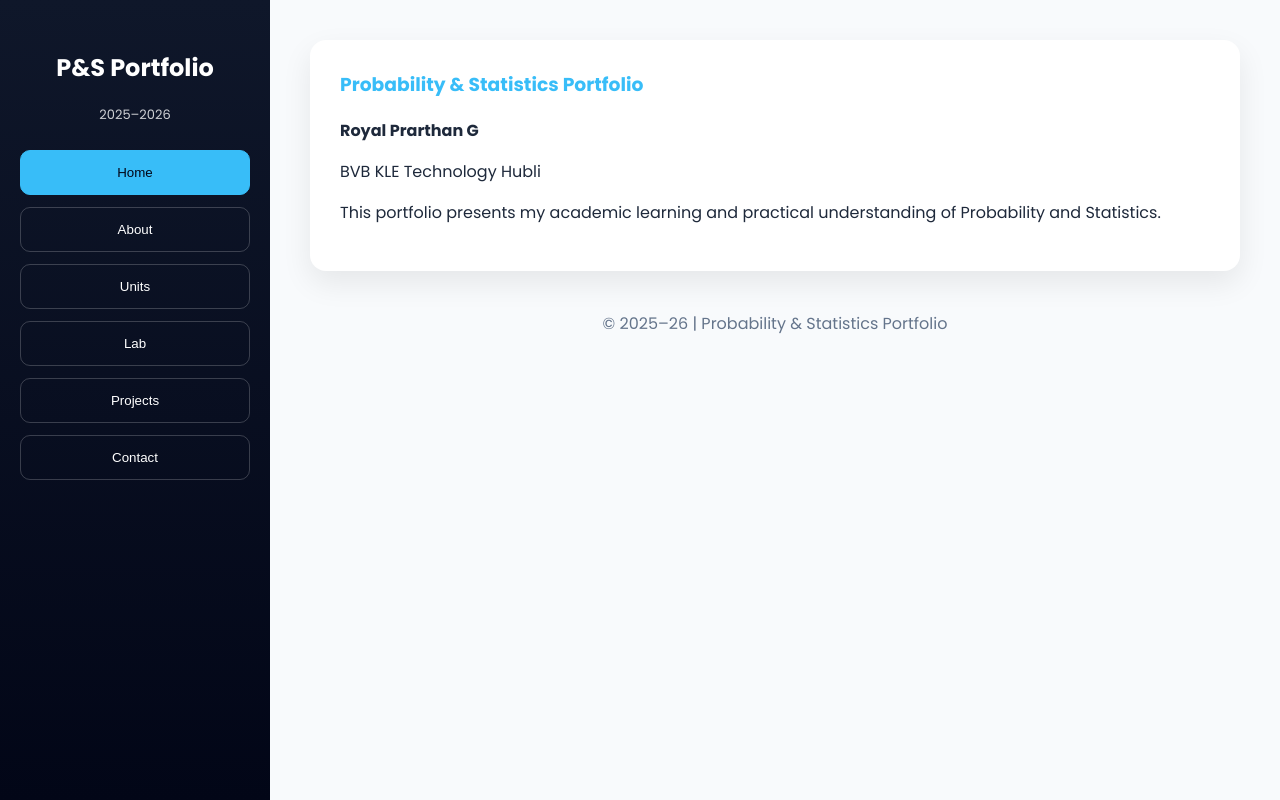
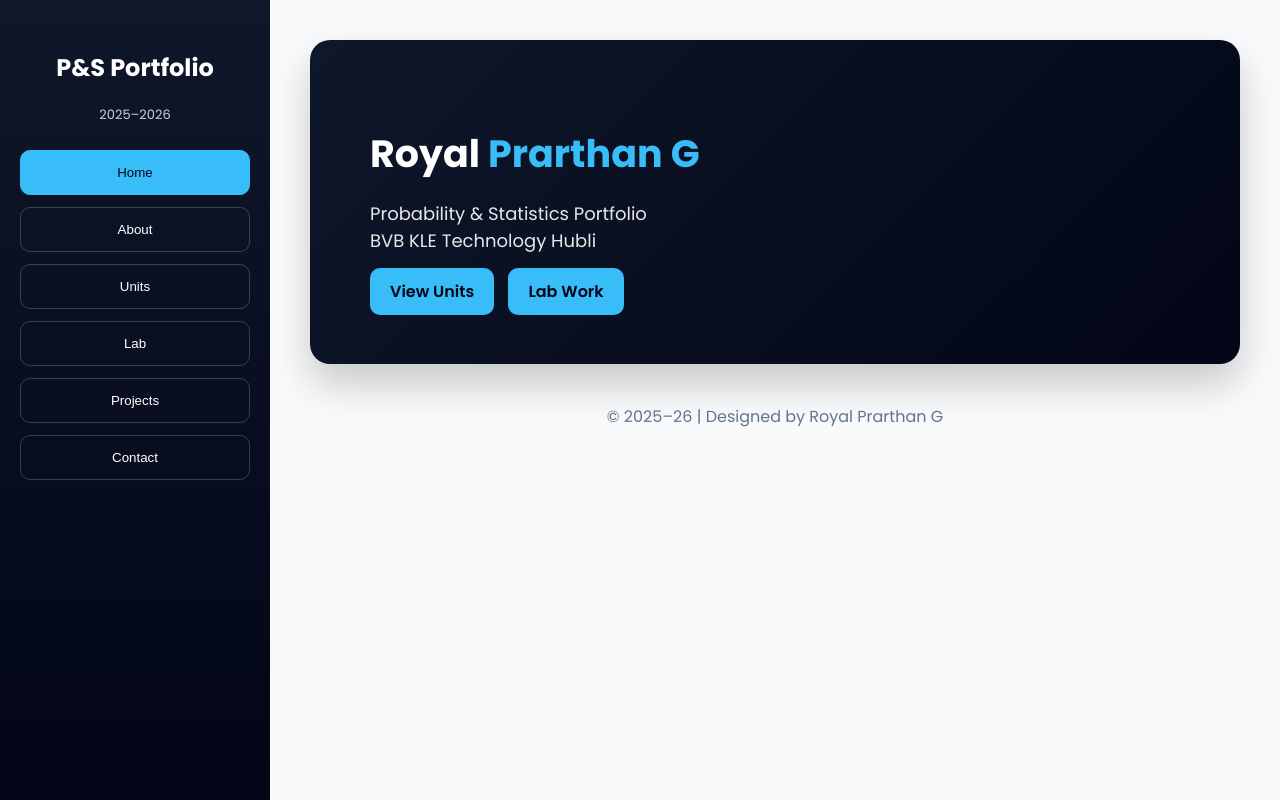
Before and after one commit to royalprathan/ps-portfolio, a plain HTML site: page index.html in a window 1280 px wide. Drawn offline with Linux system fonts and the light colour scheme.

Commit message:
Add files via upload

```diff
--- a/index.html
+++ b/index.html
@@ -3,7 +3,7 @@
 <head>
 <meta charset="UTF-8">
 <meta name="viewport" content="width=device-width, initial-scale=1.0">
-<title>Probability & Statistics Portfolio</title>
+<title>Royal Prarthan G | P&S Portfolio</title>
 
 <link href="https://fonts.googleapis.com/css2?family=Poppins:wght@300;400;600;700&display=swap" rel="stylesheet">
 
@@ -80,7 +80,7 @@ body{
 
 .section{
     display:none;
-    animation:fade 0.4s ease;
+    animation:fade 0.5s ease;
 }
 
 .section.active{
@@ -88,16 +88,53 @@ body{
 }
 
 @keyframes fade{
-    from{opacity:0; transform:translateY(10px);}
+    from{opacity:0; transform:translateY(15px);}
     to{opacity:1; transform:translateY(0);}
+}
+
+/* Hero */
+.hero{
+    background:linear-gradient(135deg,#0f172a,#020617);
+    color:#fff;
+    padding:60px;
+    border-radius:20px;
+    box-shadow:0 20px 40px rgba(0,0,0,0.2);
+}
+
+.hero h1{
+    font-size:38px;
+    margin-bottom:10px;
+}
+
+.hero p{
+    font-size:18px;
+    opacity:0.9;
+}
+
+.hero span{
+    color:var(--accent);
+}
+
+.hero .btns{
+    margin-top:25px;
+}
+
+.hero a{
+    text-decoration:none;
+    padding:12px 20px;
+    margin-right:10px;
+    border-radius:10px;
+    background:var(--accent);
+    color:#020617;
+    font-weight:600;
 }
 
 /* Cards */
 .card{
     background:var(--card);
     padding:30px;
-    border-radius:16px;
-    box-shadow:0 12px 30px rgba(0,0,0,0.08);
+    border-radius:18px;
+    box-shadow:0 15px 35px rgba(0,0,0,0.08);
     margin-bottom:30px;
 }
 
@@ -129,12 +166,12 @@ th{
     height:12px;
     border-radius:20px;
     overflow:hidden;
-    margin-top:10px;
 }
 
 .progress span{
     display:block;
     height:100%;
+    width:100%;
     background:linear-gradient(90deg,#38bdf8,#0ea5e9);
 }
 
@@ -180,11 +217,15 @@ th{
 
 <!-- HOME -->
 <div id="home" class="section active">
-    <div class="card">
-        <h3>Probability & Statistics Portfolio</h3>
-        <p><b>Royal Prarthan G</b></p>
-        <p>BVB KLE Technology Hubli</p>
-        <p>This portfolio presents my academic learning and practical understanding of Probability and Statistics.</p>
+    <div class="hero">
+        <h1>Royal <span>Prarthan G</span></h1>
+        <p>Probability & Statistics Portfolio<br>
+        BVB KLE Technology Hubli</p>
+
+        <div class="btns">
+            <a href="#" onclick="openSec('units',document.querySelectorAll('.sidebar button')[2])">View Units</a>
+            <a href="#" onclick="openSec('lab',document.querySelectorAll('.sidebar button')[3])">Lab Work</a>
+        </div>
     </div>
 </div>
 
@@ -192,28 +233,16 @@ th{
 <div id="about" class="section">
     <div class="card">
         <h3>About Me</h3>
-        <p>I am Royal Prarthan G, a student of BVB KLE Technology Hubli. This portfolio reflects my learning in Probability and Statistics during the academic year 2025–2026.</p>
+        <p>I am Royal Prarthan G, a student of BVB KLE Technology Hubli. This portfolio represents my academic learning and practical understanding of Probability and Statistics during the academic year 2025–2026.</p>
     </div>
 </div>
 
 <!-- UNITS -->
 <div id="units" class="section">
-    <div class="card">
-        <h3>Unit 1: Introduction to Statistics</h3>
-        <p>Definition, data types, variables, measures of central tendency and dispersion.</p>
-    </div>
-    <div class="card">
-        <h3>Unit 2: Probability</h3>
-        <p>Sample space, conditional probability, Bayes’ theorem.</p>
-    </div>
-    <div class="card">
-        <h3>Unit 3: Random Variables</h3>
-        <p>Discrete and continuous random variables, expectation and variance.</p>
-    </div>
-    <div class="card">
-        <h3>Unit 4: Statistical Distributions</h3>
-        <p>Binomial, Poisson and Normal distributions.</p>
-    </div>
+    <div class="card"><h3>Unit 1: Introduction to Statistics</h3><p>Data types, variables, measures of central tendency and dispersion.</p></div>
+    <div class="card"><h3>Unit 2: Probability</h3><p>Sample space, conditional probability, Bayes’ theorem.</p></div>
+    <div class="card"><h3>Unit 3: Random Variables</h3><p>Discrete and continuous random variables, expectation.</p></div>
+    <div class="card"><h3>Unit 4: Statistical Distributions</h3><p>Binomial, Poisson and Normal distributions.</p></div>
 </div>
 
 <!-- LAB -->
@@ -221,14 +250,14 @@ th{
     <div class="card">
         <h3>Laboratory Experiments</h3>
         <table>
-            <tr><th>Exp No</th><th>Title</th><th>Status</th></tr>
+            <tr><th>Exp</th><th>Title</th><th>Status</th></tr>
             <tr><td>01</td><td>Histogram</td><td>Completed</td></tr>
             <tr><td>02</td><td>Binomial Distribution</td><td>Completed</td></tr>
             <tr><td>03</td><td>Normal Distribution</td><td>Completed</td></tr>
             <tr><td>04</td><td>Poisson Distribution</td><td>Completed</td></tr>
         </table>
         <p><b>Completion</b></p>
-        <div class="progress"><span style="width:100%"></span></div>
+        <div class="progress"><span></span></div>
     </div>
 </div>
 
@@ -252,7 +281,7 @@ th{
 </div>
 
 <div class="footer">
-    © 2025–26 | Probability & Statistics Portfolio
+    © 2025–26 | Designed by Royal Prarthan G
 </div>
 
 </div>
```
